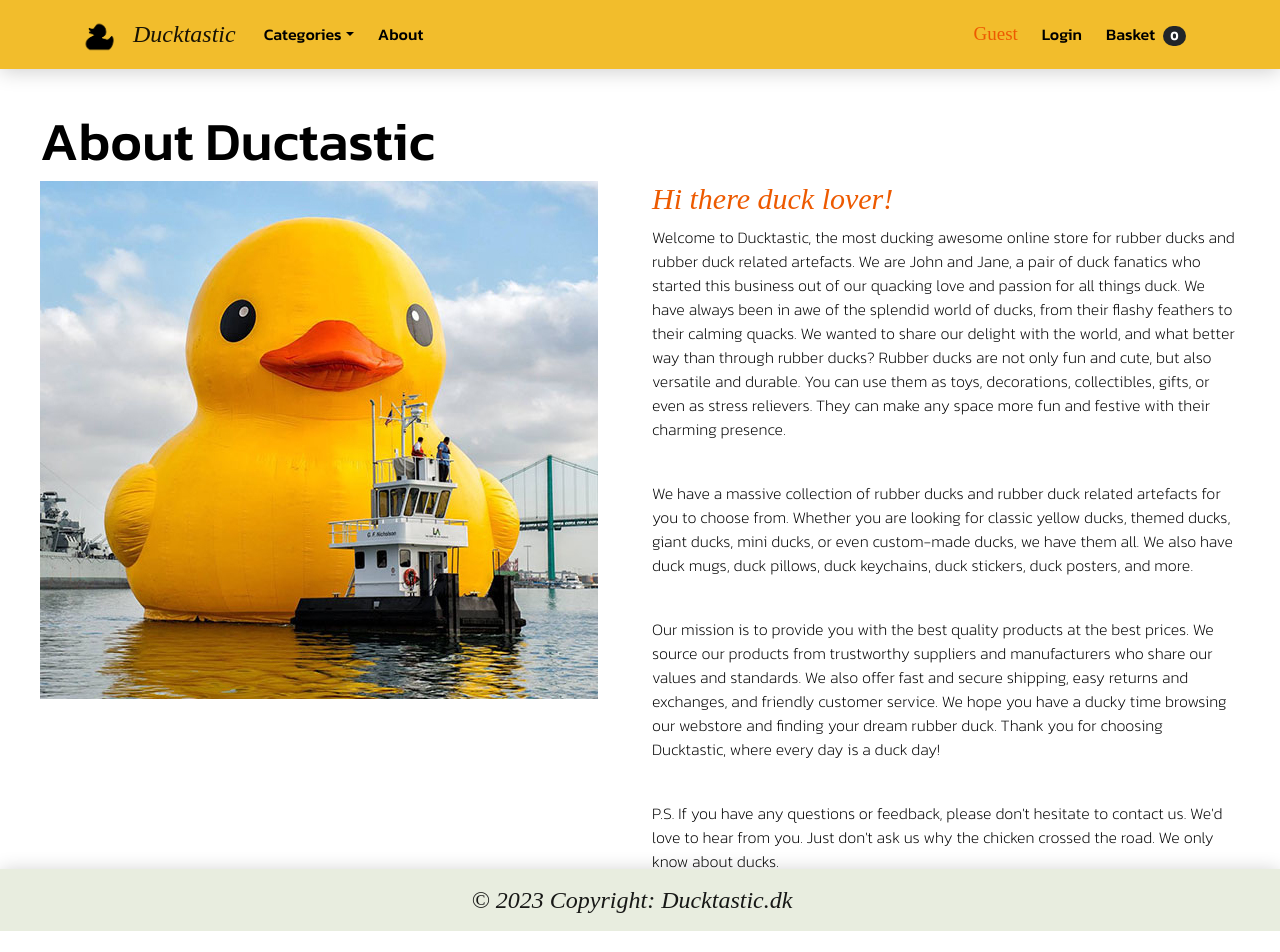
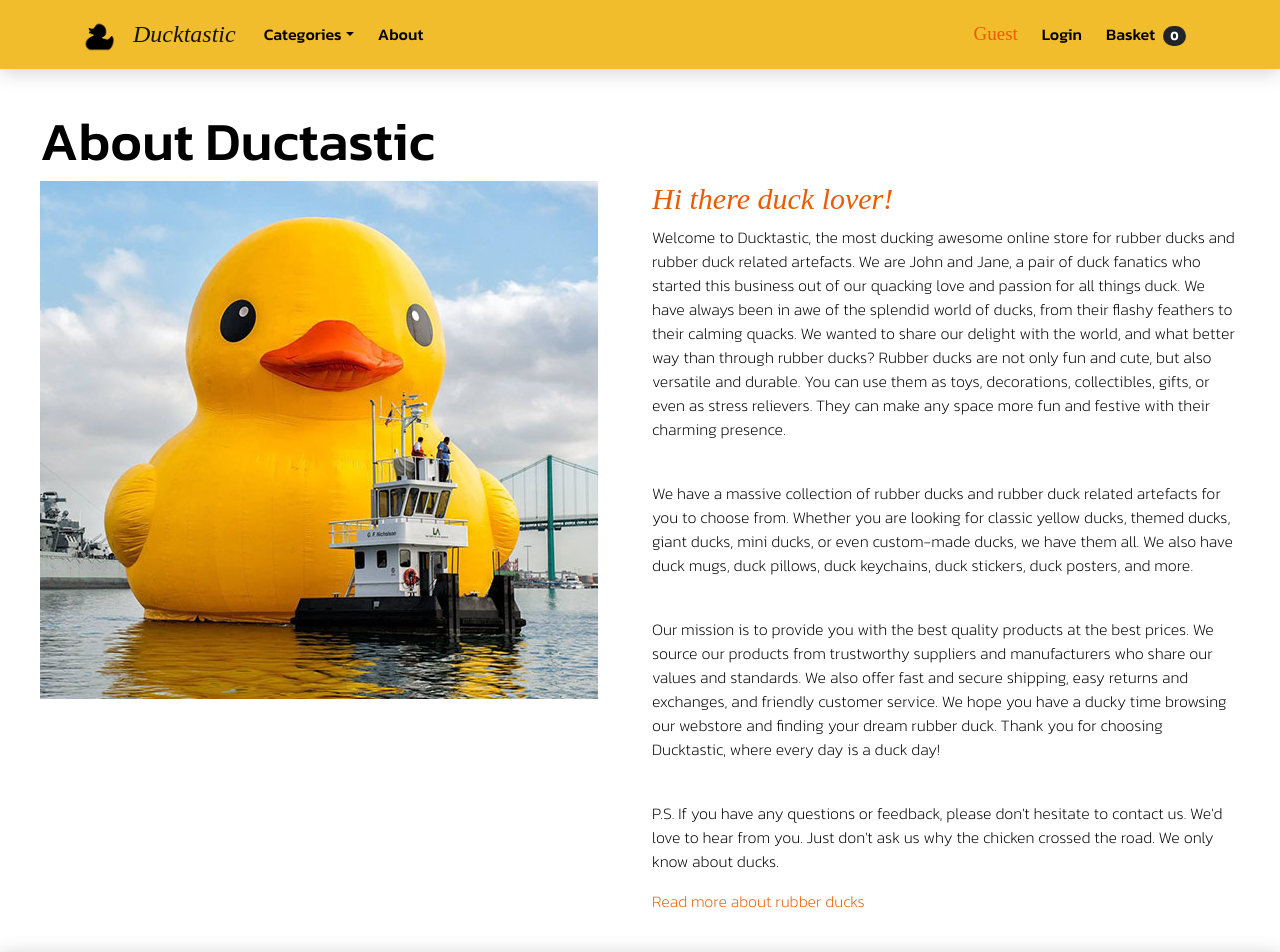
Before and after one commit to C-Vilen/Simple-React-Webshop, a React (Create React App) app: page /About in a window 1280 px wide. Shown: the top 952 px of the page. Before the commit the page ends 931 px from the top, so only its background shows below. Built offline with nearby package versions, Linux system fonts and the light colour scheme; no server answers; a web font is replaced by a local one.

Commit message:
footer placed in the bottom

```diff
--- a/src/components/StandardComponents/Footer.tsx
+++ b/src/components/StandardComponents/Footer.tsx
@@ -10,5 +10,5 @@ export default function Footer() {
         </Container>
       </Navbar>
     </Fragment>
-    )
-};
+  );
+}
--- a/src/pages/basket/Basket.tsx
+++ b/src/pages/basket/Basket.tsx
@@ -21,8 +21,8 @@ export default function Basket(props: BasketProps) {
           basketAmount={0}
           updateProductCount={updateProductCount}
         />
-        <Footer />
       </main>
+      <Footer />
     </Fragment>
   );
 }
--- a/src/pages/overviewCategories/OverviewCategory.tsx
+++ b/src/pages/overviewCategories/OverviewCategory.tsx
@@ -12,9 +12,9 @@ export default function OverviewCategory() {
   return (
     <Fragment>
       <main className="content">
-          <CatCardContainer heading="All Categories" />
-        <Footer />
+        <CatCardContainer heading="All Categories" />
       </main>
+      <Footer />
     </Fragment>
   );
 }
--- a/src/styles/styles.css
+++ b/src/styles/styles.css
@@ -65,12 +65,20 @@ a:hover {
 
 /* View to 100 */
 
-html, body{
-    height:100vh;
-}
+html, body {
+    height: 100%;
+    margin: 0;
+  }
+  #root {
+    display: flex;
+    flex-direction: column;
+    min-height: 100vh;
+  }
+
 
 .content {
-    height: 100vh;
+    min-height: 100vh;
+
 }
 
 /* Navigation bar*/
@@ -111,7 +119,9 @@ html, body{
 
 .footer {
     background-color: #E8EDDF;
-}
+margin-top: auto;
+    height: 50px; /* set the height of your footer */
+  }
 
 .log-in-basket{
     display: flex;
```
Lines whose indentation alone changed are shown as unchanged.
